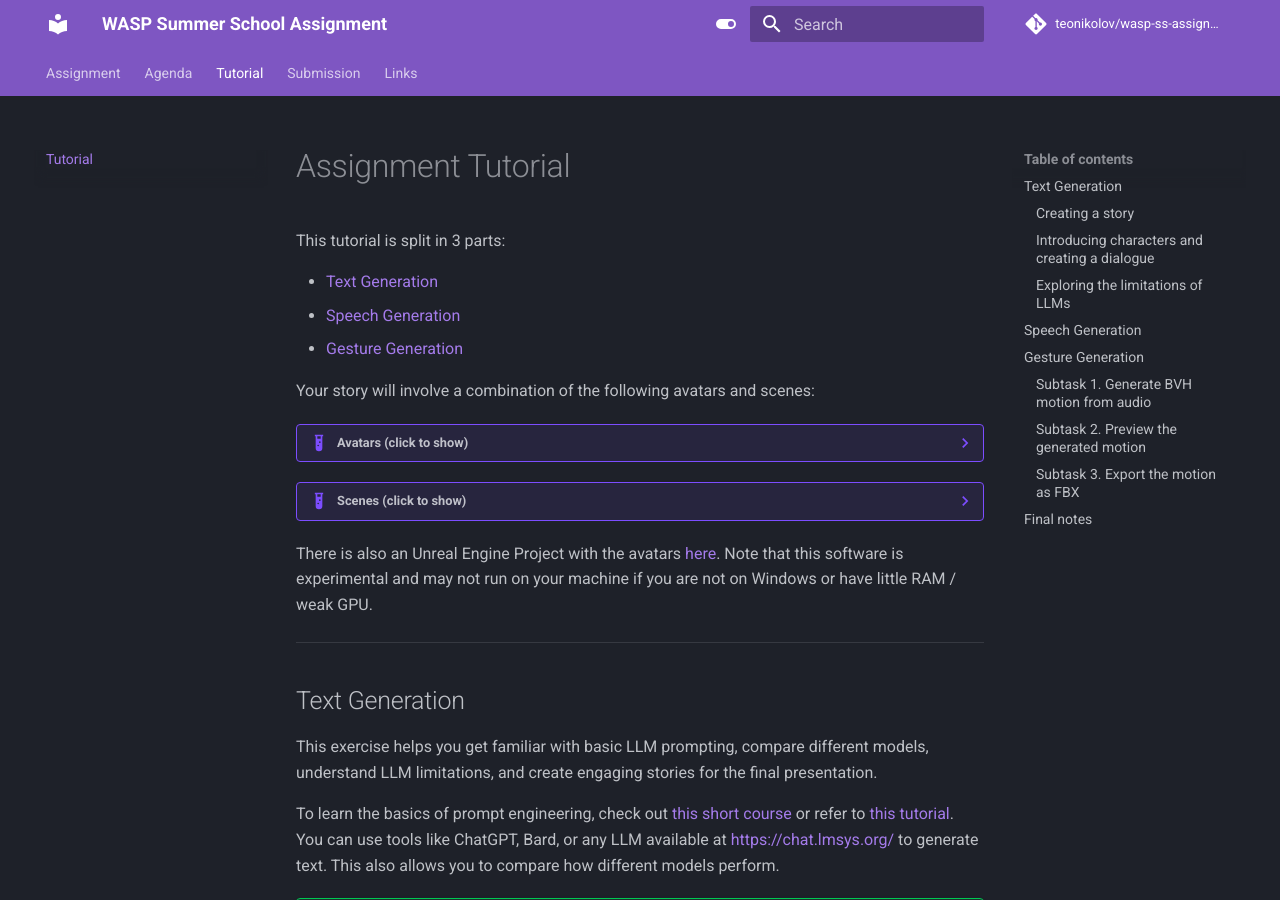
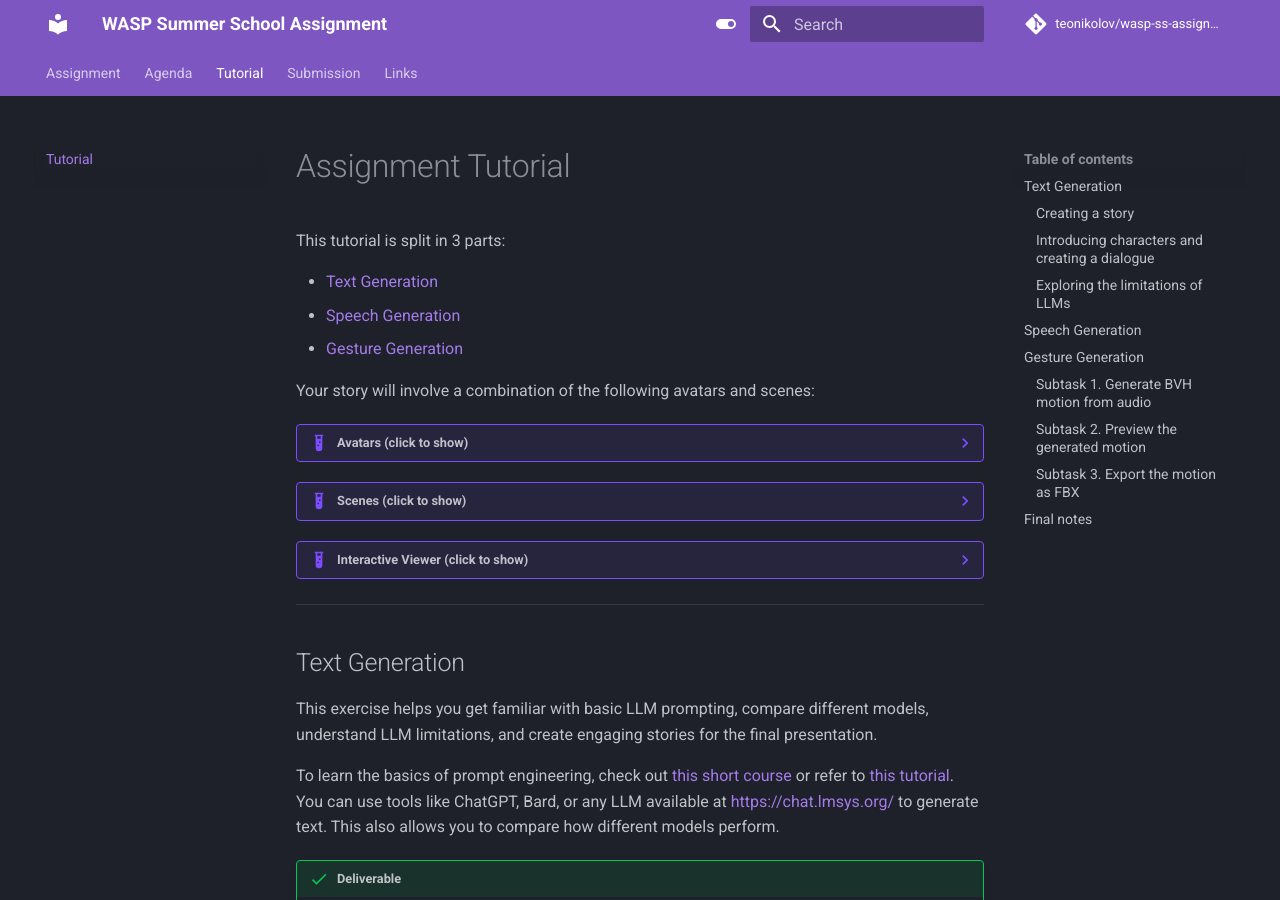
Before and after one commit to TeoNikolov/wasp-ss-assignment, an MkDocs documentation site: the page built from docs/tutorial.md, in a window 1280 px wide and 900 px high. Built offline with MkDocs 1.6.1 and Material for MkDocs 9.7.7, drawn with Linux system fonts in a browser that asks for light colours; comment, search, counter and statistics services are not loaded.

Commit message:
Update tutorial.md

```diff
--- a/docs/tutorial.md
+++ b/docs/tutorial.md
@@ -81,7 +81,15 @@ Your story will involve a combination of the following avatars and scenes:
 
     </div>
 
-There is also an Unreal Engine Project with the avatars [here](https://drive.google.com/file/d/1gM-d5Gd70bNS5BvRB4zzYu_EZy_vVHtA/view). Note that this software is experimental and may not run on your machine if you are not on Windows or have little RAM / weak GPU.
+??? example "Interactive Viewer (click to show)"
+
+    We developed an *Unreal Engine* project where you cana preview the available avatars and scenes. The project is a `.zip` file hosted [here](https://drive.google.com/file/d/1gM-d5Gd70bNS5BvRB4zzYu_EZy_vVHtA/view).
+
+    !!! warning "Compatibility"
+        The software is experimental and may not run on your machine if your computer has:
+            - OS different from Windows
+            - low RAM capacity
+            - weak GPU
 
 ---
 
```
